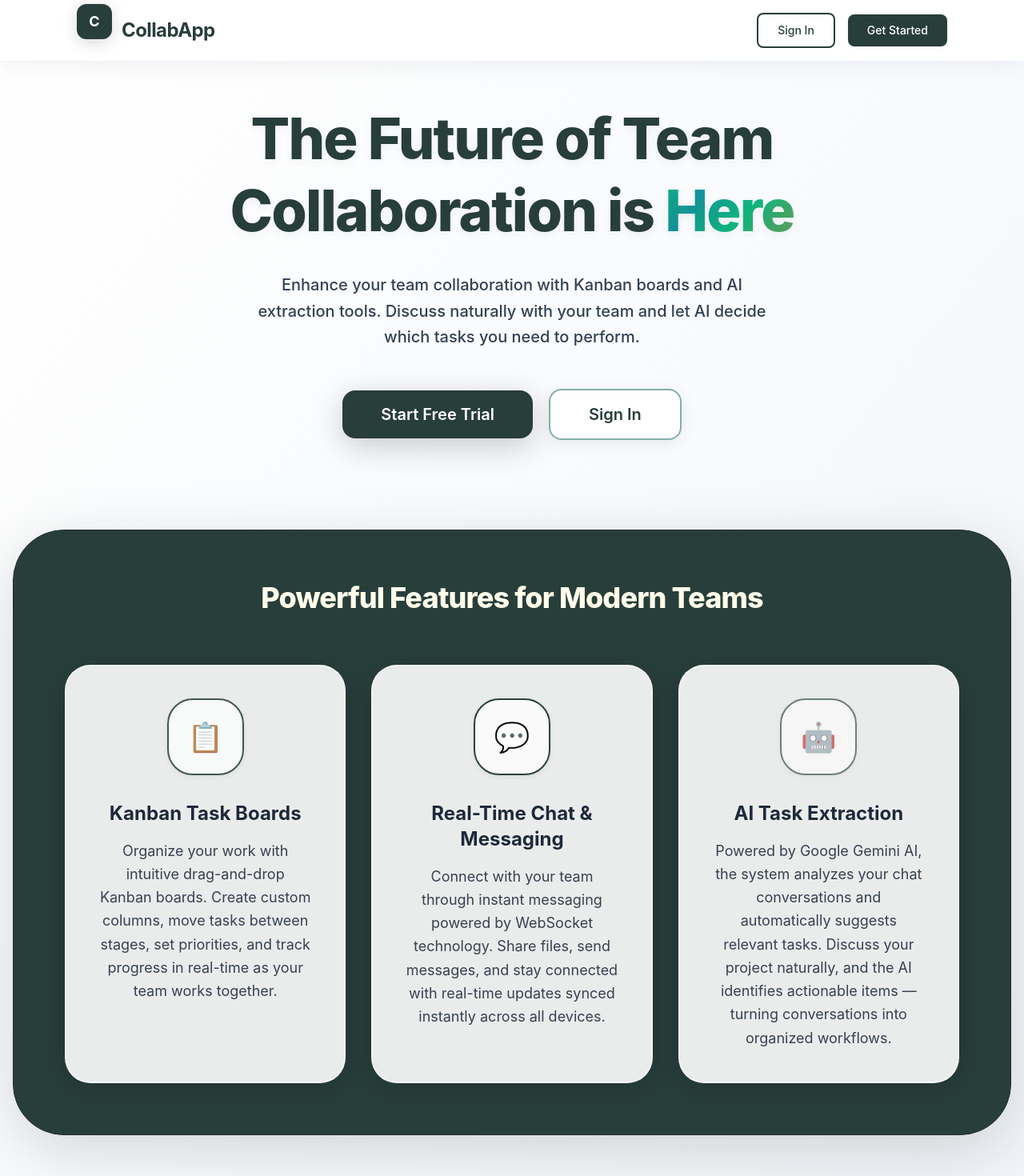
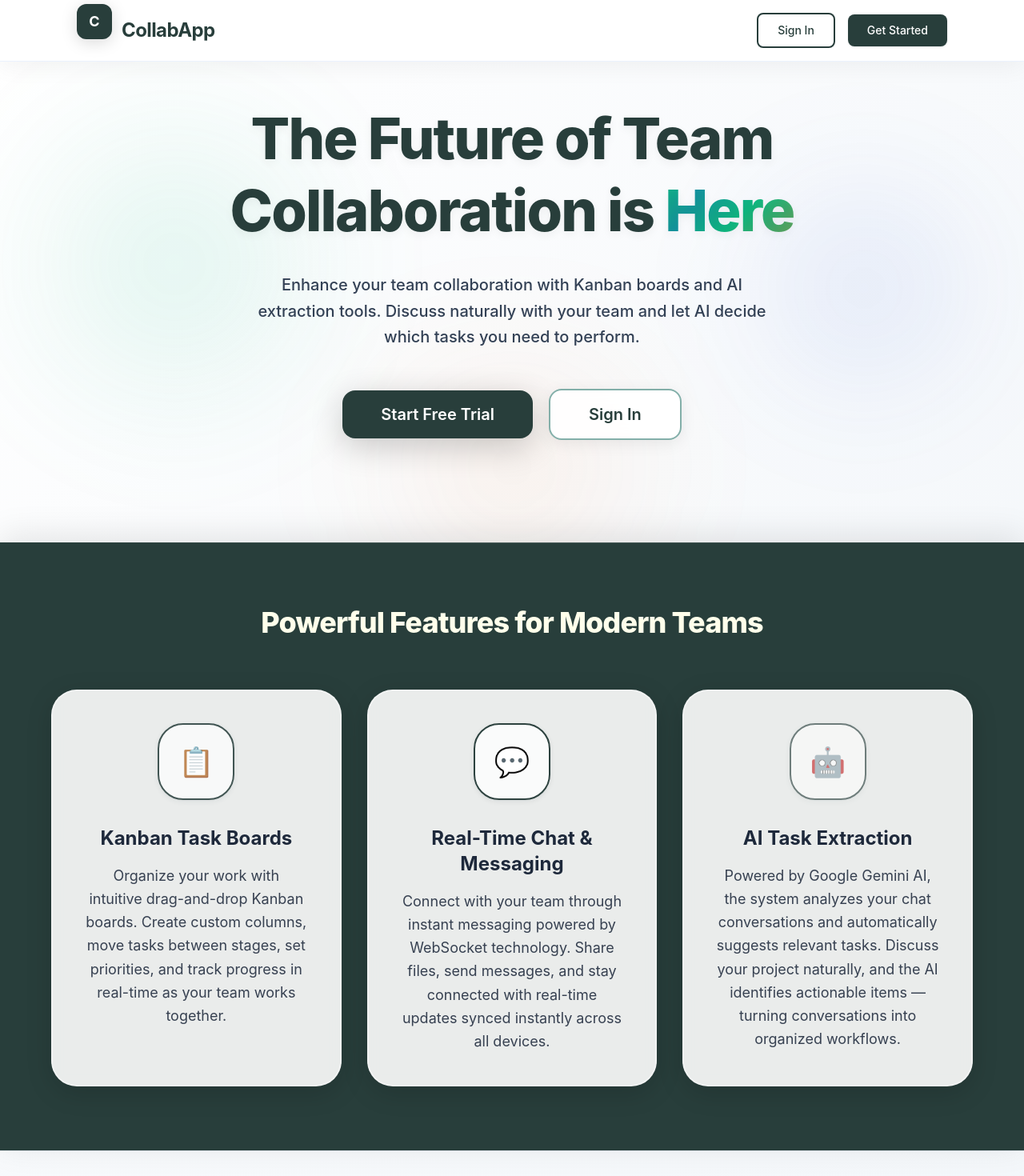
Before and after one commit to Imane-Idrissi/collabapp, a React (Vite) app in the folder frontend/: page / in a window 1280 px wide. Shown: the top 1470 px of the page at 80% size. Built offline with nearby package versions, Linux system fonts and the light colour scheme; no server answers.

Commit message:
feat: full-width features section and decorative gradient orbs

```diff
--- a/frontend/src/pages/HomePage.tsx
+++ b/frontend/src/pages/HomePage.tsx
@@ -65,9 +65,13 @@ export function HomePage() {
       </header>
 
       {/* Hero */}
-      <section className="relative mx-auto max-w-5xl px-8 pb-16 pt-32 text-center animate-[fadeInUp_1s_ease-out]">
-        <div className="pointer-events-none absolute inset-0 -z-10 bg-[radial-gradient(ellipse_at_center,rgba(59,130,246,0.08)_0%,transparent_70%)]" />
-        <h1 className="mb-8 text-5xl font-extrabold leading-tight tracking-tight text-[hsl(172,22%,20%)] sm:text-6xl lg:text-7xl" style={{ textShadow: '0 4px 12px rgba(0,0,0,0.05)' }}>
+      <section className="relative mx-auto max-w-5xl px-8 pb-20 pt-32 text-center animate-[fadeInUp_1s_ease-out]">
+        {/* Decorative gradient orbs */}
+        <div className="pointer-events-none absolute -left-40 top-20 h-[500px] w-[500px] rounded-full bg-[radial-gradient(circle,rgba(16,185,129,0.12)_0%,transparent_70%)] blur-3xl" />
+        <div className="pointer-events-none absolute -right-32 top-40 h-[400px] w-[400px] rounded-full bg-[radial-gradient(circle,rgba(29,78,216,0.1)_0%,transparent_70%)] blur-3xl" />
+        <div className="pointer-events-none absolute -bottom-20 left-1/2 h-[350px] w-[600px] -translate-x-1/2 rounded-full bg-[radial-gradient(circle,rgba(249,115,22,0.08)_0%,transparent_70%)] blur-3xl" />
+
+        <h1 className="relative mb-8 text-5xl font-extrabold leading-tight tracking-tight text-[hsl(172,22%,20%)] sm:text-6xl lg:text-7xl" style={{ textShadow: '0 4px 12px rgba(0,0,0,0.05)' }}>
           The Future of Team{' '}
           <br />
           Collaboration is{' '}
@@ -75,11 +79,11 @@ export function HomePage() {
             Here
           </span>
         </h1>
-        <p className="mx-auto mb-12 max-w-2xl text-xl leading-relaxed text-[#334155]" style={{ fontWeight: 450 }}>
+        <p className="relative mx-auto mb-12 max-w-2xl text-xl leading-relaxed text-[#334155]" style={{ fontWeight: 450 }}>
           Enhance your team collaboration with Kanban boards and AI extraction tools.
           Discuss naturally with your team and let AI decide which tasks you need to perform.
         </p>
-        <div className="mb-12 flex flex-wrap items-center justify-center gap-5">
+        <div className="relative mb-12 flex flex-wrap items-center justify-center gap-5">
           {user ? (
             <Link
               to="/dashboard"
@@ -106,8 +110,11 @@ export function HomePage() {
         </div>
       </section>
 
-      {/* Features */}
-      <section className="mx-auto mb-24 w-[calc(100vw-2rem)] rounded-[4rem] border border-[hsl(172,22%,15%)] bg-[hsl(172,22%,20%)] px-8 py-16 shadow-[0_20px_80px_rgba(0,0,0,0.15)] sm:px-16">
+      {/* Features — full-width */}
+      <section className="relative bg-[hsl(172,22%,20%)] px-8 py-20 shadow-[0_-8px_40px_rgba(0,0,0,0.1)] sm:px-16">
+        {/* Subtle top highlight */}
+        <div className="pointer-events-none absolute inset-x-0 top-0 h-px bg-gradient-to-r from-transparent via-[rgba(255,255,255,0.2)] to-transparent" />
+
         <h2 className="mb-16 text-center text-4xl font-extrabold tracking-tight text-[hsl(60,100%,96%)]">
           Powerful Features for Modern Teams
         </h2>
```
